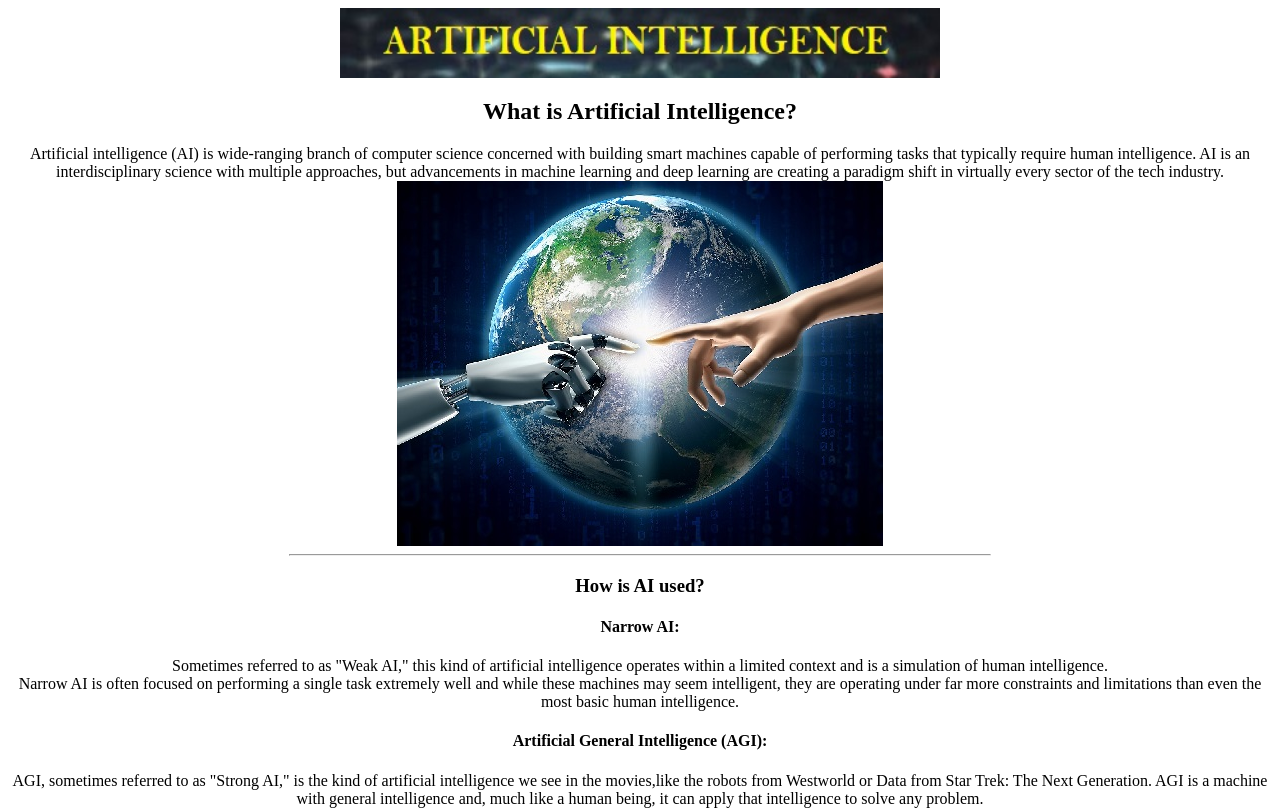
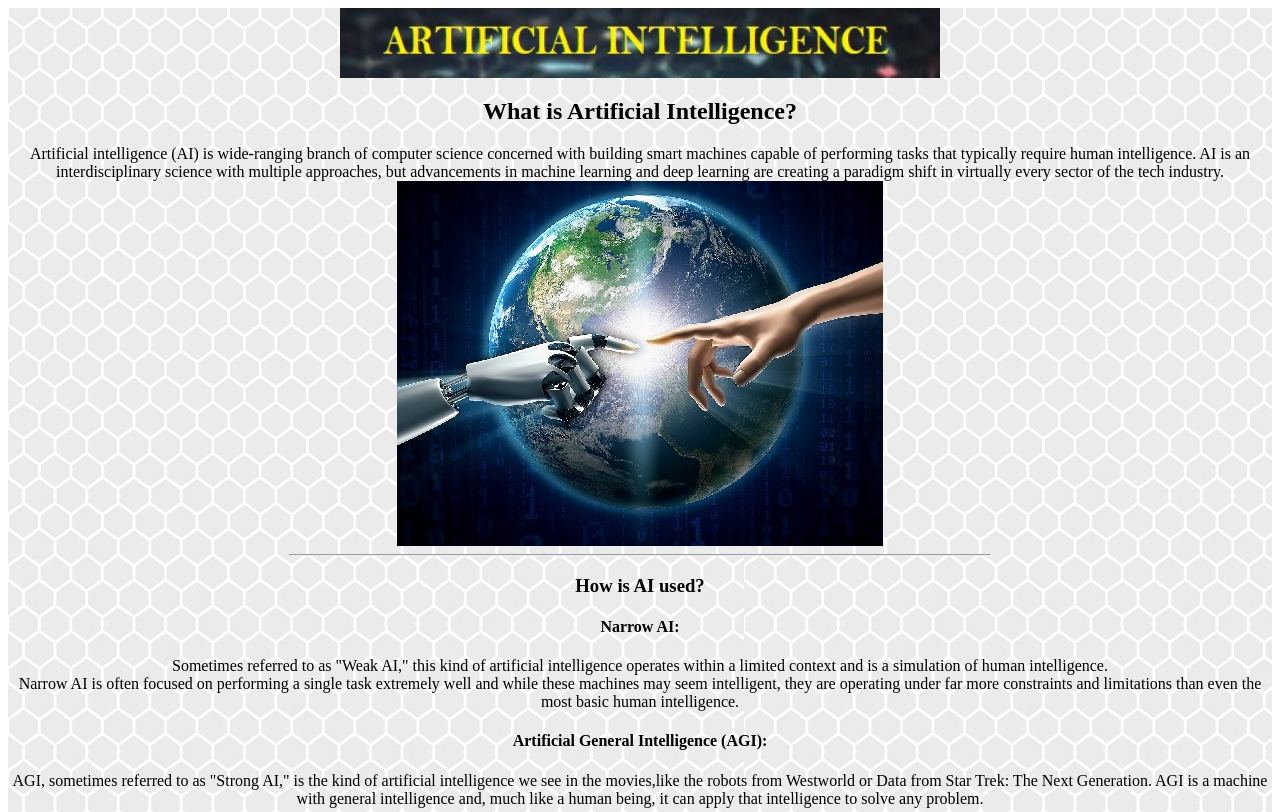
Before and after one commit to 24prince/24prince.github.io, a plain HTML site: page index.html in a window 1280 px wide. Shown: the top 812 px of the page. Drawn offline with Linux system fonts and the light colour scheme.

Commit message:
Update index.html

```diff
--- a/index.html
+++ b/index.html
@@ -1,5 +1,5 @@
 <html>
-
+<div style="background-image:url('images/f.jpg');">
 <title> Artificial Intelligence</title>
 <center>
     <img src="images/b.jpg" width="600" height="70">
@@ -44,6 +44,6 @@
 
 
 </center>
-
+    </dev>
 
 </html>
```
